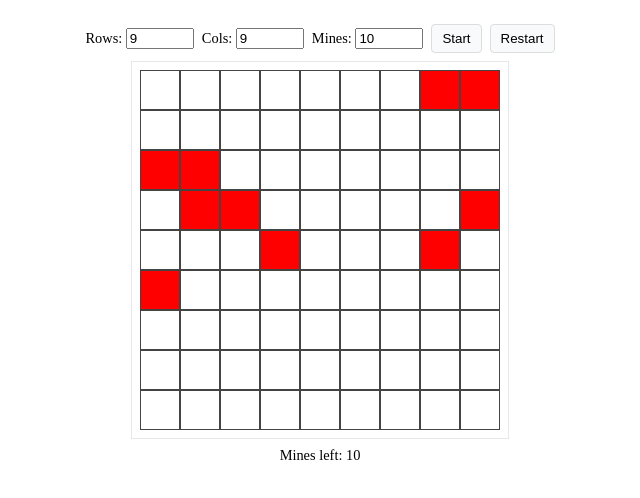
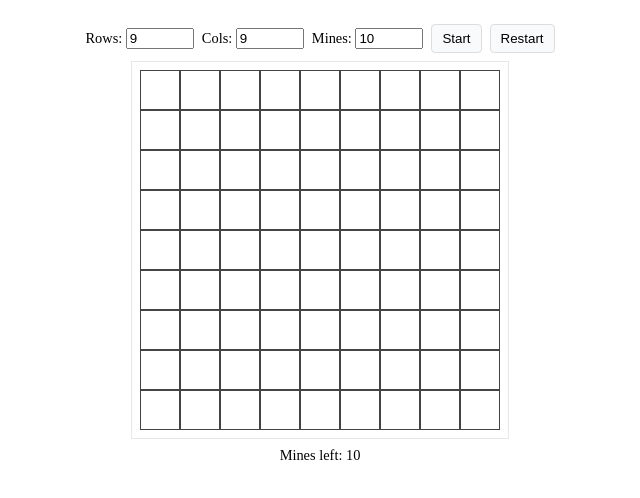
Before and after one commit to jquinter/nuxt-101-minesweeper, a Nuxt app: page / in a window 1280 px wide. Shown: the top 498 px of the page, without its empty margins (320-960 px from the left). Built offline with nearby package versions, Linux system fonts and the light colour scheme.

Commit message:
fix(board): hide mines by default; add DEBUG query flag to reveal mines

```diff
--- a/app/components/Board.vue
+++ b/app/components/Board.vue
@@ -15,6 +15,7 @@
         :cellData="item.cell"
         :rowIndex="item.row"
         :colIndex="item.col"
+        :showMines="debugMode"
         @cell-clicked="handleCellClicked"
         @cell-flagged="handleCellFlagged"
       />
@@ -54,6 +55,7 @@ export default {
       gameOver: false,
       won: false,
       lost: false,
+      debugMode: false,
       cellSize: 24
     };
   },
@@ -61,6 +63,12 @@ export default {
     this.startNewBoard();
     this.updateCellSize();
     window.addEventListener('resize', this.updateCellSize);
+    try {
+      const params = new URLSearchParams(window.location.search);
+      this.debugMode = params.has('DEBUG');
+    } catch (e) {
+      this.debugMode = false;
+    }
   },
   unmounted() {
     window.removeEventListener('resize', this.updateCellSize);
--- a/app/components/Cell.vue
+++ b/app/components/Cell.vue
@@ -4,7 +4,7 @@
     :class="{
       'revealed': cellData.isRevealed,
       'flagged': cellData.isFlagged,
-      'mine': cellData.isMine
+      'mine': cellData.isMine && (cellData.isRevealed || showMines)
     }"
     @click="handleClick"
     @contextmenu.prevent="handleRightClick"
@@ -12,7 +12,7 @@
     @touchend.prevent="onTouchEnd"
     @touchcancel.prevent="onTouchCancel"
   >
-    <span v-if="cellData.isRevealed && cellData.isMine">💣</span>
+    <span v-if="(cellData.isRevealed || showMines) && cellData.isMine">💣</span>
     <span v-if="cellData.isRevealed && cellData.adjacentMines > 0">{{ cellData.adjacentMines }}</span>
     <span v-if="cellData.isFlagged">🚩</span>
   </div>
@@ -24,6 +24,10 @@ export default {
     cellData: {
       type: Object,
       required: true
+    },
+    showMines: {
+      type: Boolean,
+      default: false
     },
     rowIndex: {
       type: Number,
```
